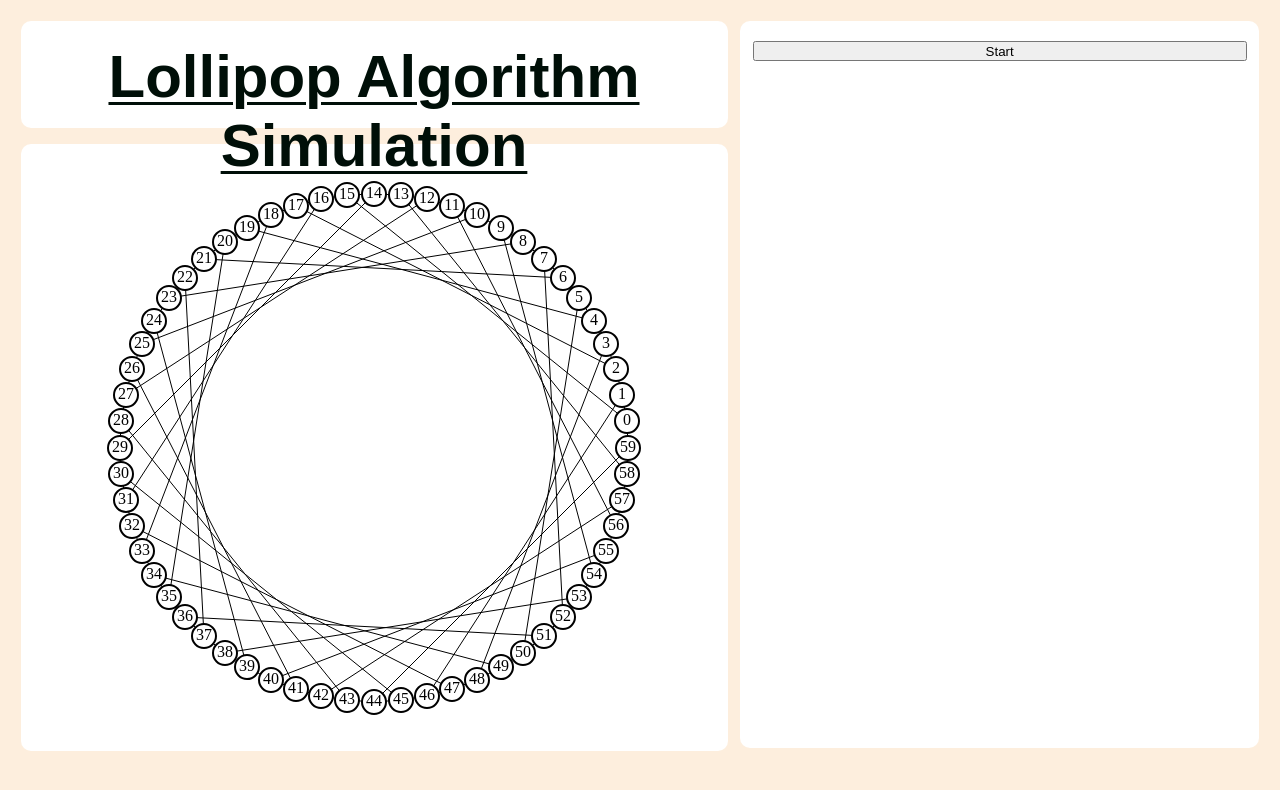
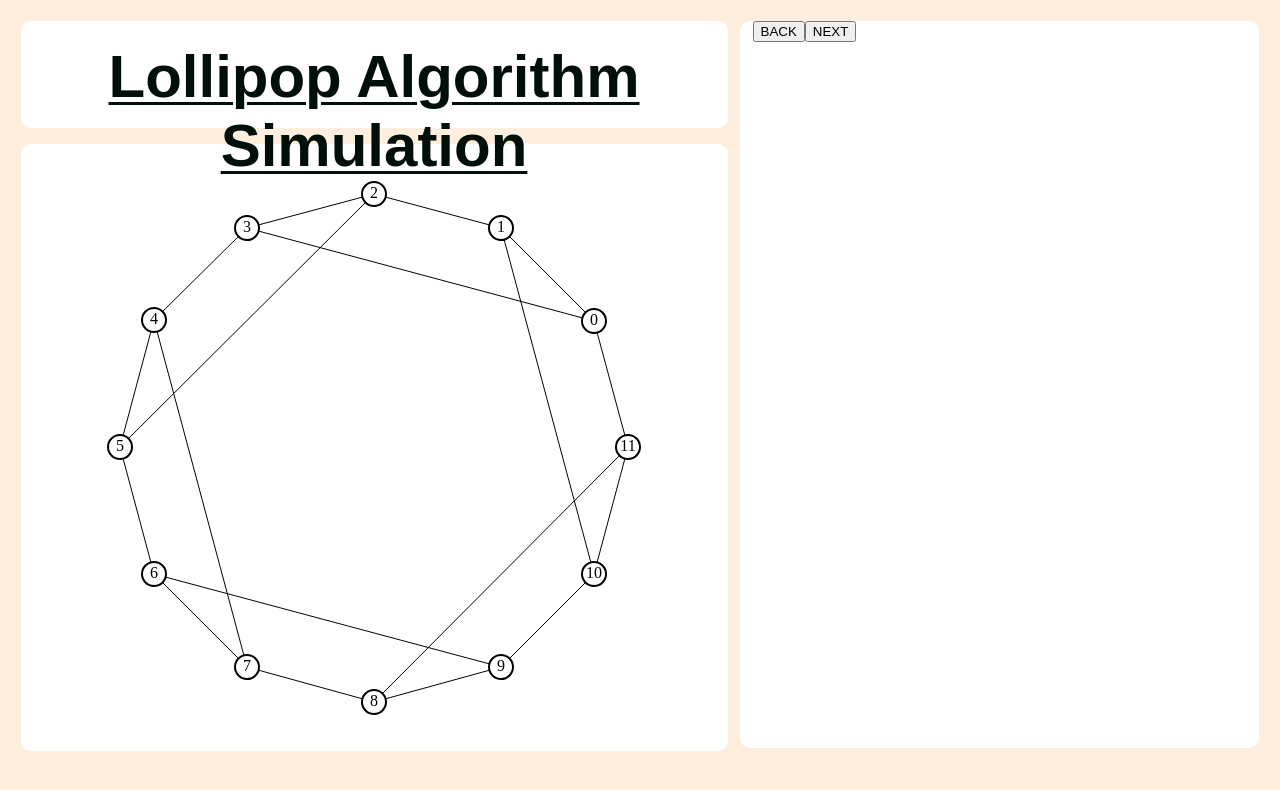
Before and after one commit to Hollerina/Dissertation-Lollipop_Algorithm, a plain HTML site: page index.html in a window 1280 px wide. Both pictures are taken after a click on the button "Start". Drawn offline with nearby package versions, Linux system fonts and the light colour scheme; a web font is replaced by a local one.

Commit message:
created the next and back buttons

```diff
--- a/index.html
+++ b/index.html
@@ -20,7 +20,7 @@
                 </div>
             </div>
             <div id = "controls">
-                <button type ="button" class="button_start">Start</button>
+                <button type ="button" class="button_start" id="start">Start</button>
             </div>
         </div>
 
--- a/main.js
+++ b/main.js
@@ -1,7 +1,7 @@
 // const graph = require('./graph.js')
 // const Lollipop = require('./lollipop.js')
 try{
-    const g = graph(60, 15);
+    const g = graph(12, 3);
     console.log(g)
 
     const lol = new Lollipop(g)
@@ -11,9 +11,48 @@ try{
     lol.print_graph();
     paths = lol.execution(0);
 
-    //Now have each path need event listeners to see when a button is clicked to see if it go or not
-
 }
 catch(e){
     console.log("ERROR: " + e)
 }
+
+//create an index to loop through
+let index = 0;
+
+//Now have each path need event listeners to see when a button is clicked to see if it go or not
+document.getElementById("start").onclick = initial_path_finding;
+
+function initial_path_finding(){
+    //This function wil begin the process of starting cycle.
+    //need to pass to print_graph the current Hamiltonian path which will be highlighted red
+
+    document.getElementById("start").remove();
+    const back = document.createElement("button");
+    back.className = "back_button";
+    back.id = "back_button"
+    back.innerHTML = "BACK";
+    document.getElementById("controls").appendChild(back);
+
+    const next = document.createElement("button");
+    next.className = "next_button";
+    next.id = "next_button"
+    next.innerHTML = "NEXT";
+    document.getElementById("controls").appendChild(next);
+
+
+    document.getElementById("next_button").onclick = next_path_finding;
+    document.getElementById("back_button").onclick = back_path_finding;
+
+    function next_path_finding(){
+        index++;
+        console.log(index)
+
+    }
+
+    function back_path_finding(){
+        //do an if if below 0
+        index--;
+        console.log(index)
+    }
+
+}
```
